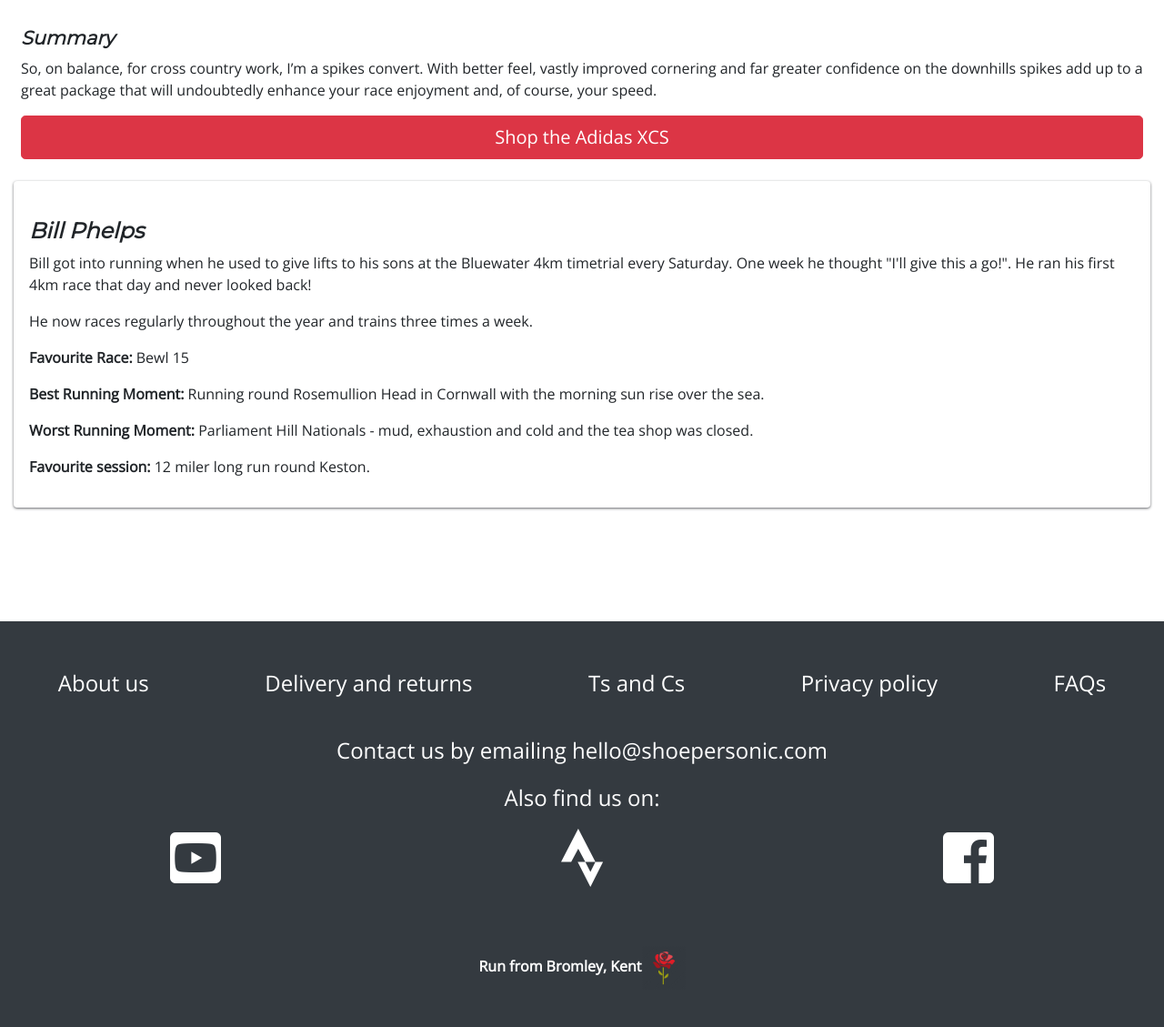
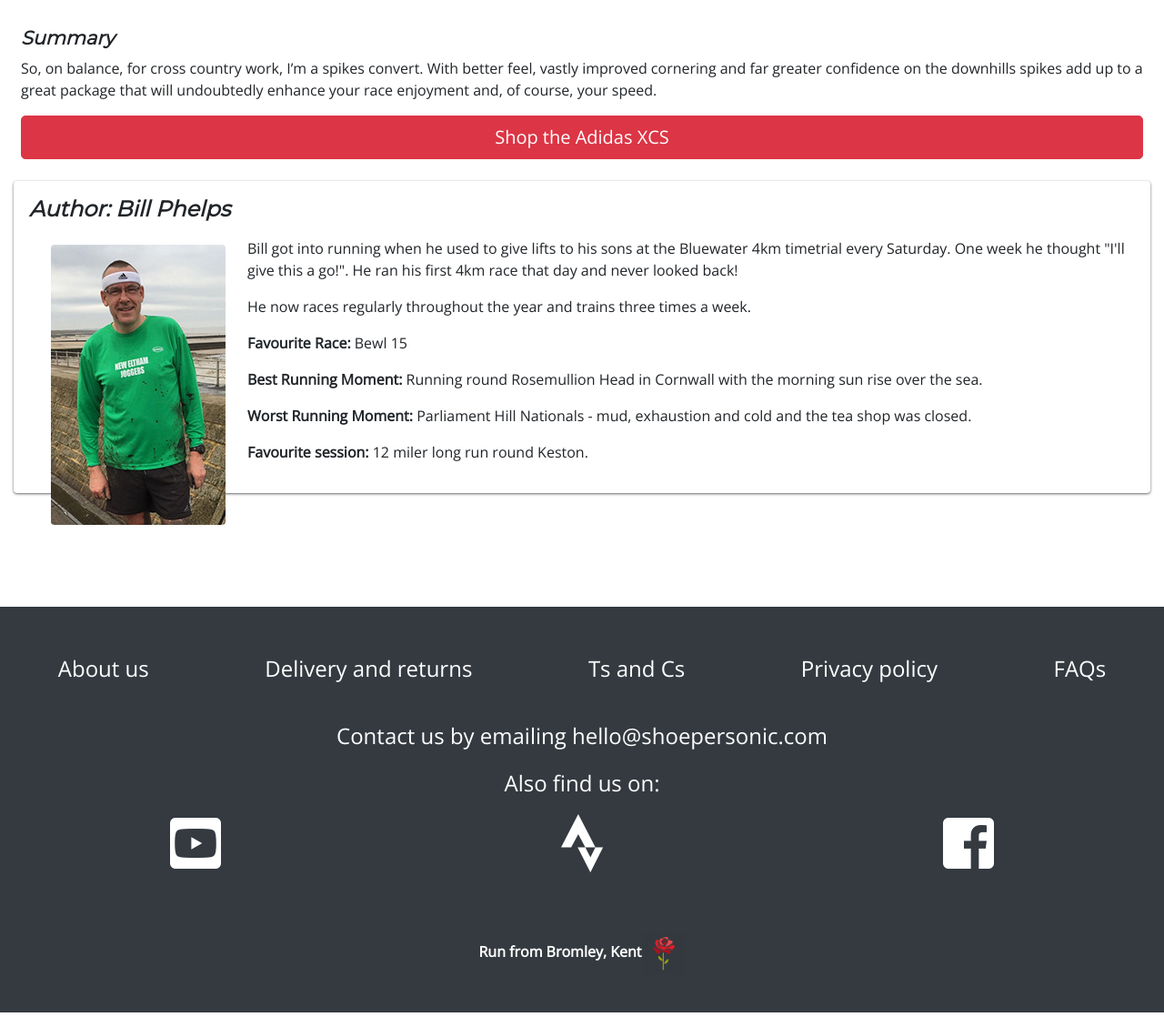
Before and after one commit to harryphelps2/shoepersonic2, a Django app: page /articles/do_you_need_spikes/ in a window 1280 px wide. Shown: the part 1159-2288 px from the top of the page at 91% size. Run offline with Django 3.2, Linux system fonts and the light colour scheme; some libraries are stand-ins or nearby versions.

Commit message:
Add picture to blog post.

```diff
--- a/articles/templates/do-you-need-spikes.html
+++ b/articles/templates/do-you-need-spikes.html
@@ -75,9 +75,9 @@
     </div>
     <div class="author my-3">
         <div class="p-3">
-            <img src="" alt="">
-            <h2>Bill Phelps</h2>
-            <p>Bill got into running when he used to give lifts to his sons at the Bluewater 4km timetrial
+            <h2>Author: Bill Phelps</h2>
+            <img class="rounded float-left mx-4 mt-3 mb-3" src="/media/blog/author_bill_phelps.jpg" alt="author Bill Phelps">
+            <p class="mx-2 mt-3">Bill got into running when he used to give lifts to his sons at the Bluewater 4km timetrial
                 every Saturday. One week he thought "I'll give this a go!". He ran his first 4km race that
                 day and never looked back!
             </p>
```
Also changed, not shown: media/blog/author_bill_phelps.jpg (added), media/blog/author_bill_phelps.png (added), 3 other files.
